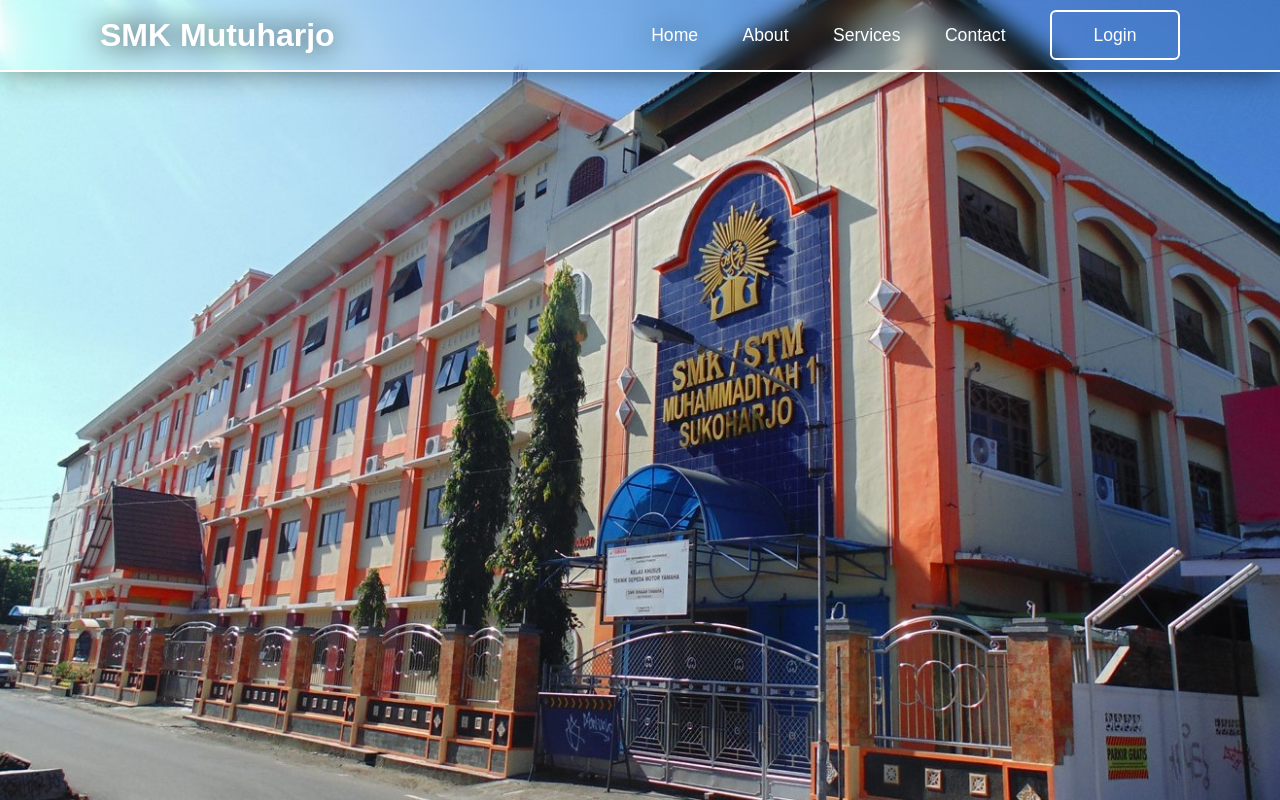
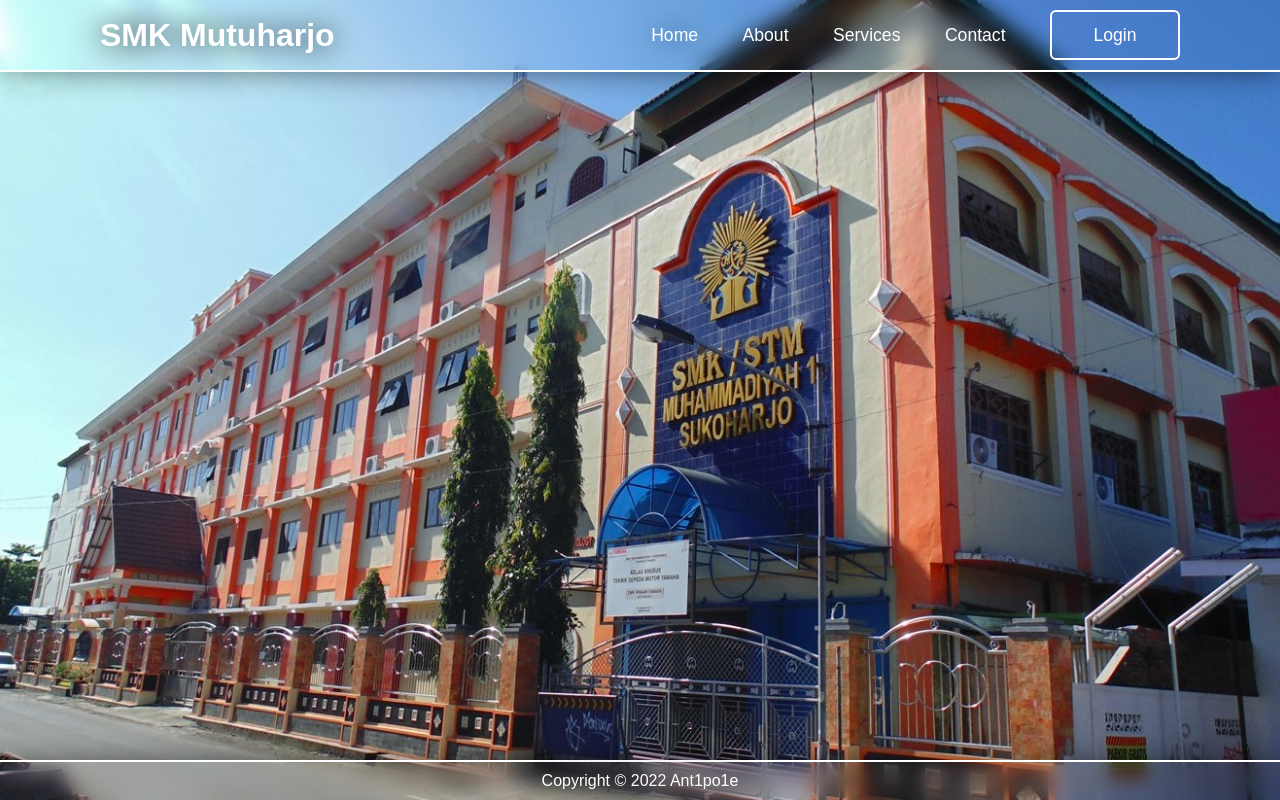
Before and after one commit to ant1po1e/loginpage, a plain HTML site: page index.html in a window 1280 px wide. Drawn offline with nearby package versions, Linux system fonts and the light colour scheme.

Commit message:
added copyright

```diff
--- a/index.html
+++ b/index.html
@@ -89,6 +89,11 @@
         </div>
     </div>
 
+    <footer>
+        <p>Copyright &copy; 2022 <a href="https://www.twitter.com/4nt1p01e" class="text-white fw-bold"
+            target="blank">Ant1po1e</a></p>
+      </footer>
+
     <script src="script.js"></script>
     <script type="module" src="https://unpkg.com/ionicons@5.5.2/dist/ionicons/ionicons.esm.js"></script>
     <script nomodule src="https://unpkg.com/ionicons@5.5.2/dist/ionicons/ionicons.js"></script>
--- a/style.css
+++ b/style.css
@@ -258,3 +258,25 @@ header {
 .login-register p a:hover {
     text-decoration: underline;
 }
+
+footer {
+    position: fixed;
+    left: 0;
+    bottom: 0;
+    width: 100%;
+    color: white;
+    display: flex;
+    justify-content: center;
+    align-items: center;
+    background: transparent;
+    backdrop-filter: blur(10px);
+    border-top: 2px solid white;
+    box-shadow: 0 0 30px rgba(0, 0, 0, .5);
+    text-shadow: 0 0 30px black;
+    padding: 10px 100px;
+}
+
+a {
+    text-decoration: none;
+    color: white;
+}
```
